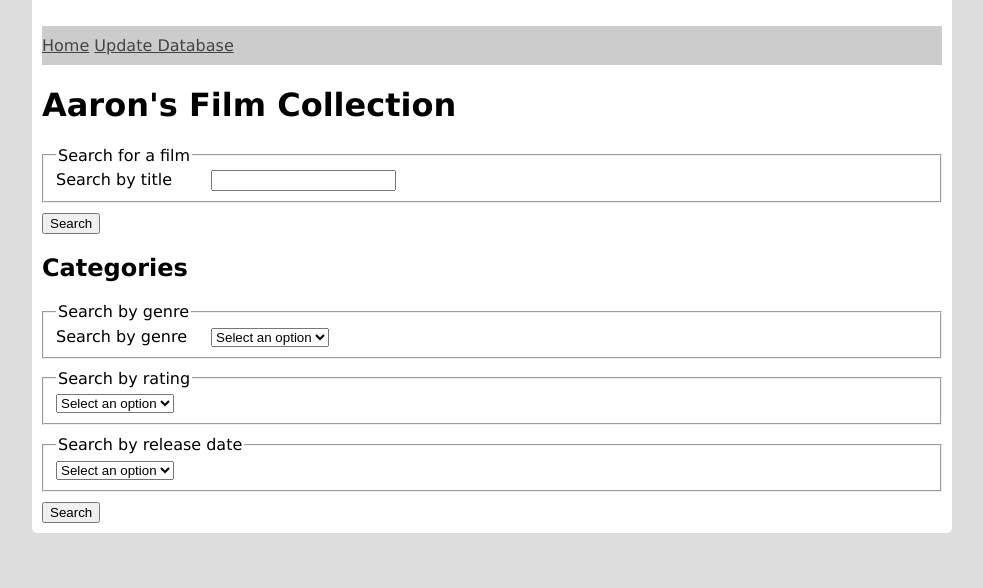
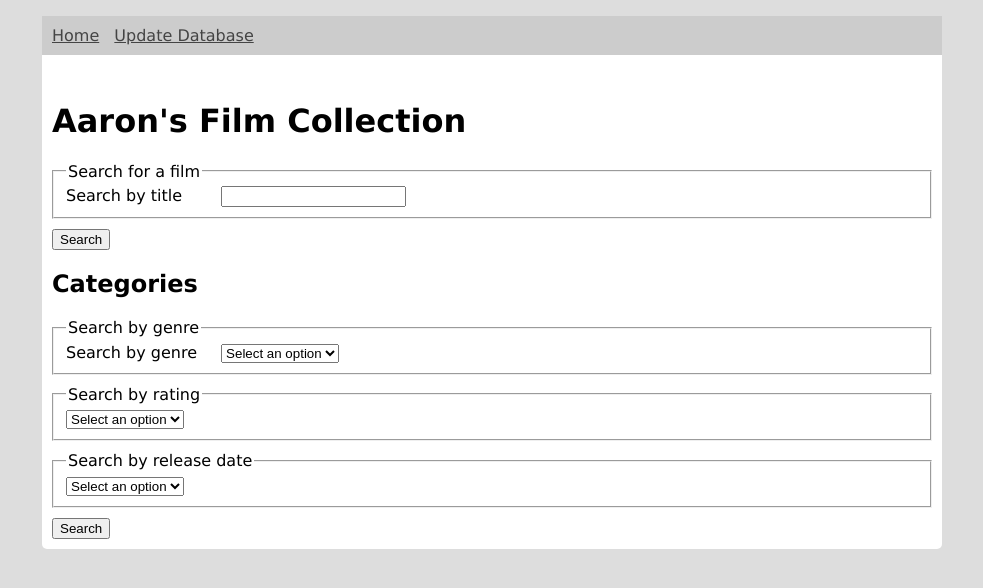
Before and after one commit to shnist/filmLizard, a PHP site: page / in a window 1280 px wide. Shown: the top 588 px of the page, without its empty margins (148-1131 px from the left). Run offline with PHP 8.4, Linux system fonts and the light colour scheme.

Commit message:
modified html structure so that nav sits more nicely on the page

```diff
--- a/assets/styles/common.css
+++ b/assets/styles/common.css
@@ -43,8 +43,10 @@ li{
     width: 900px;
     margin: 0 auto;
     background: #FFF;
+    border-radius: 0 0 5px 5px;
+}
+#content{
     padding: 10px;
-    border-radius: 0 0 5px 5px;
 }
 
 /* 3.0 Ajax */
@@ -83,9 +85,11 @@ li{
 
 .navigation{
     background: #CCC;
+    padding: 10px;
 }
 .navigation li{
     display: inline-block;
+    margin: 0 10px 0 0;
 }
 .navigation a{
     color: #444;
--- a/filmUpdate.php
+++ b/filmUpdate.php
@@ -24,6 +24,7 @@
                     <a href="filmUpdate.php">Update Database</a>
                 </li>
             </ul>
+            <div id="content">
                 <h1>Database</h1>
                 <p>
                     This page is used for populating the database.
@@ -88,6 +89,7 @@
 
                 </form>
             </div>
+        </div>
         <!-- javascript files -->
         <script src="https://ajax.googleapis.com/ajax/libs/jquery/1.7.1/jquery.min.js"></script>
         <script src="/assets/scripts/js/common.js"></script>
--- a/index.php
+++ b/index.php
@@ -16,6 +16,7 @@
                 <a href="filmUpdate.php">Update Database</a>
             </li>
         </ul>
+        <div id="content">
             <h1> Aaron's Film Collection </h1>
             <form action="/assets/scripts/php/search.php" method="POST">
                 <fieldset>
@@ -79,5 +80,6 @@
                 <input type="submit" value="Search" name="submit" class="submit">
             </form>
         </div>
+    </div>
 </body>
 </html>
```
Lines whose indentation alone changed are shown as unchanged.
